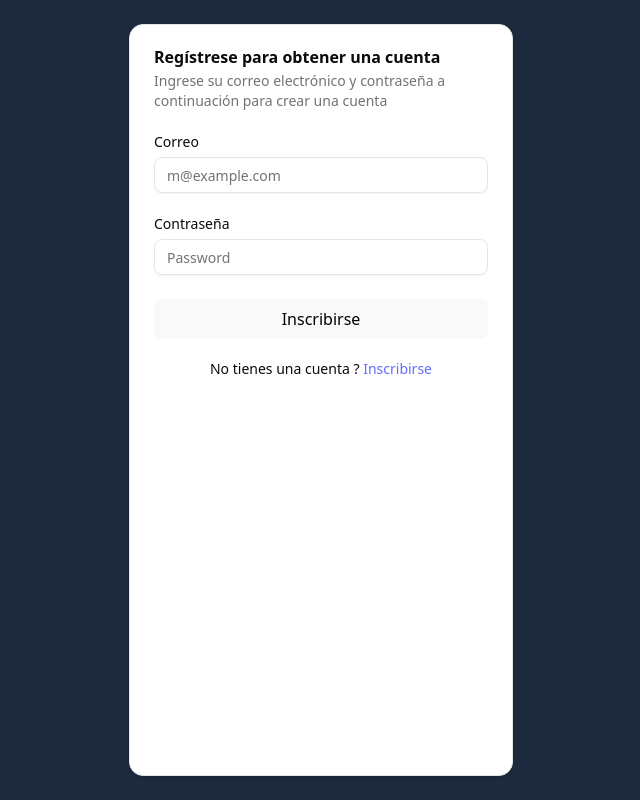
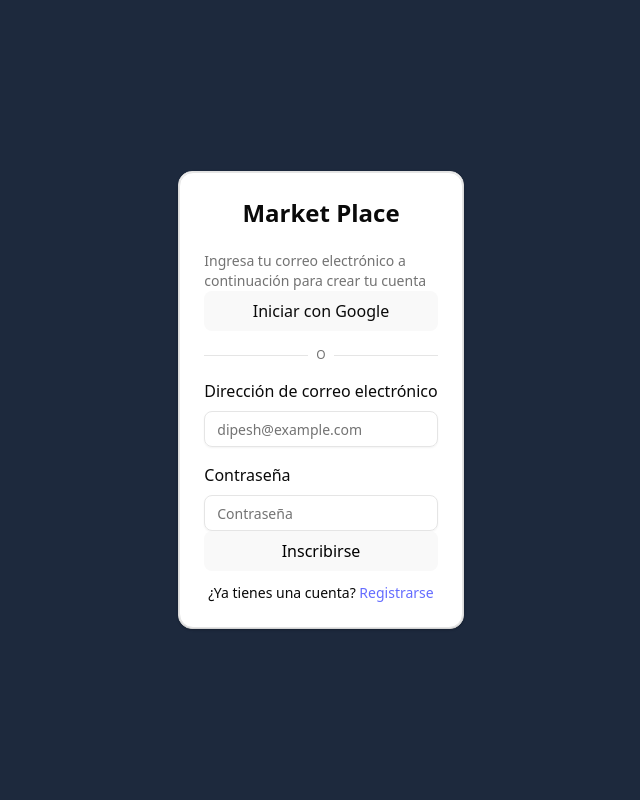
Before and after one commit to ramirezluisa503/marketplace, a React (Vite) app: page /login in a window 1280 px wide. Shown: the whole page, without its empty margins (319-959 px from the left). Built offline with nearby package versions, Linux system fonts and the light colour scheme.

Commit message:
Organizando el codigo del login

```diff
--- a/src/pages/login/login.tsx
+++ b/src/pages/login/login.tsx
@@ -1,20 +1,18 @@
-import { Button } from '@/components/ui/button';
+import { Button } from "@/components/ui/button";
 import {
   Card,
-  CardAction,
   CardContent,
   CardDescription,
   CardFooter,
   CardHeader,
   CardTitle,
-} from '@/components/ui/card';
-import { Input } from '@/components/ui/input';
-import { Label } from '@/components/ui/label';
-import { useUserAuth } from '@/context/userAuthContext';
-import type { UserLogIn } from '@/types/types';
-import { LogIn } from 'lucide-react';
-import * as React from 'react';
-import { useNavigate, Link} from 'react-router-dom';
+} from "@/components/ui/card";
+import { Input } from "@/components/ui/input";
+import { useUserAuth } from "@/context/userAuthContext";
+import type { UserLogIn } from "@/types/types";
+import { Label } from "@radix-ui/react-label";
+import * as React from "react";
+import { Link, useNavigate } from "react-router-dom";
 
 const initialValue: UserLogIn = {
   email: '',
@@ -56,68 +54,76 @@ const Login: React.FunctionComponent<ILoginProps> = (props) =>{
       }
     };
 
-
-
-
     return (
-      <div className="bg-slate-800 w-screen h-screen ">
-        <div className="container p-6 flex h-full justify-center">
-          <Card className="w-full max-w-sm ">
-            <CardHeader>
-              <CardTitle>Regístrese para obtener una cuenta</CardTitle>
-              <CardDescription>
-                Ingrese su correo electrónico y contraseña a continuación para crear una cuenta
-              </CardDescription>
-            </CardHeader>
-            <CardContent>
+      <div className="bg-slate-800 w-screen h-screen">
+      <div className="container p-6 flex h-full justify-center">
+        <div className="flex justify-center items-center w-full">
+          <div className="max-w-sm rounded-xl border bg-card text-card-foreground shadow-sm">
+            <Card>
               <form onSubmit={handleSubmit}>
-                <div className="flex flex-col gap-6">
+                <CardHeader className="space-y-1">
+                  <CardTitle className="text-2xl text-center mb-4">
+                    Market Place
+                  </CardTitle>
+                  <CardDescription>
+                    Ingresa tu correo electrónico a continuación para crear tu cuenta
+                  </CardDescription>
+                </CardHeader>
+                <CardContent className="grid gap-4">
+                  <div className="grid">
+                    <Button variant="outline" onClick={handleGoogleSignIn}>
+                      Iniciar con Google
+                    </Button>
+                  </div>
+                  <div className="relative">
+                    <div className="absolute inset-0 flex items-center">
+                      <span className="w-full border-t" />
+                    </div>
+                    <div className="relative flex justify-center text-xs uppercase">
+                      <span className="bg-background px-2 text-muted-foreground">
+                        o
+                      </span>
+                    </div>
+                  </div>
                   <div className="grid gap-2">
-                    <Label htmlFor="email">Correo</Label>
+                    <Label htmlFor="email">Dirección de correo electrónico</Label>
                     <Input
                       id="email"
                       type="email"
+                      placeholder="dipesh@example.com"
                       value={userLoginInfo.email}
-                      placeholder="m@example.com"
                       onChange={(e: React.ChangeEvent<HTMLInputElement>) =>
                         setUserLoginInfo({ ...userLoginInfo, email: e.target.value })
                       }
-                      required
                     />
                   </div>
                   <div className="grid gap-2">
-                    <div className="flex items-center">
-                      <Label htmlFor="password">Contraseña</Label>
-                    </div>
+                    <Label htmlFor="password">Contraseña</Label>
                     <Input
                       id="password"
                       type="password"
-                      placeholder="Password"
+                      placeholder="Contraseña"
                       value={userLoginInfo.password}
                       onChange={(e: React.ChangeEvent<HTMLInputElement>) =>
                         setUserLoginInfo({ ...userLoginInfo, password: e.target.value })
                       }
-                      required
                     />
                   </div>
-                </div>
-                <CardFooter className="flex-col gap-2 p-0 pt-6">
-                  <Button
-                  type="submit"
-                  className="w-full text-black">
+                </CardContent>
+                <CardFooter className="flex flex-col">
+                  <Button className="w-full text-black" type="submit">
                     Inscribirse
                   </Button>
-                  <p className='mt-3 text-sm text-center'>
-                    No tienes una cuenta ? <Link to="/signup">Inscribirse</Link>
-
+                  <p className="mt-3 text-sm text-center">
+                    ¿Ya tienes una cuenta? <Link to="/signup">Registrarse</Link>
                   </p>
                 </CardFooter>
               </form>
-            </CardContent>
-          </Card>
+            </Card>
+          </div>
         </div>
-
       </div>
+    </div>
     );
 }
 
```
